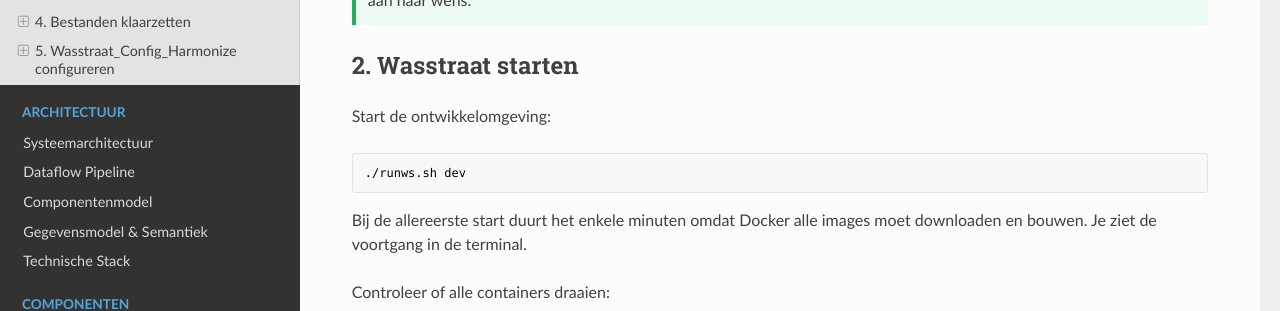
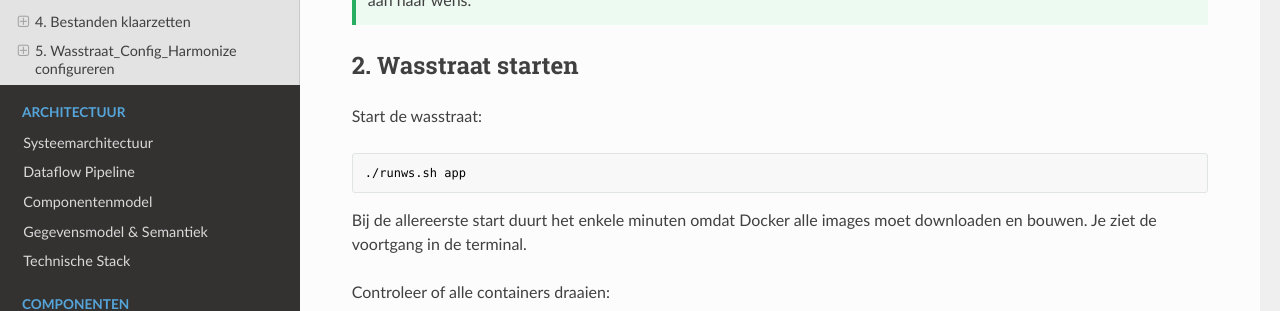
Before and after one commit to brienen/wasstraat_archeologische_data, an MkDocs documentation site: the page built from docs/aan-de-slag.md, in a window 1280 px wide and 900 px high, scrolled down 945 px. Shown: the part 151-462 px from the top of the window. Built offline with MkDocs 1.6.1, drawn with Linux system fonts in a browser that asks for light colours; nearby versions of some CDN libraries.

Commit message:
Werkende situatie gemaakt

````diff
--- a/docs/aan-de-slag.md
+++ b/docs/aan-de-slag.md
@@ -38,10 +38,10 @@ De configuratiebestanden worden aangemaakt in `config/` op basis van de meegelev
 
 ## 2. Wasstraat starten
 
-Start de ontwikkelomgeving:
+Start de wasstraat:
 
 ```bash
-./runws.sh dev
+./runws.sh app
 ```
 
 Bij de allereerste start duurt het enkele minuten omdat Docker alle images moet downloaden en bouwen. Je ziet de voortgang in de terminal.
````
Also changed, not shown: 1 other file.
